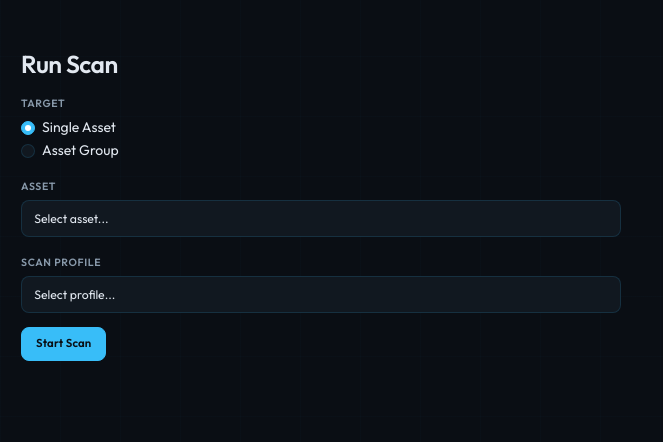
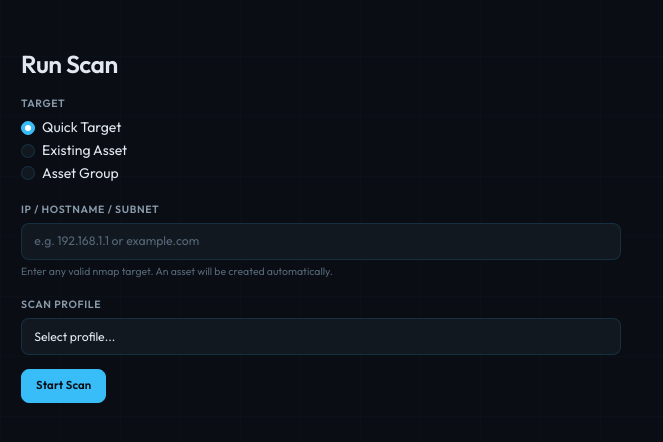
Before and after one commit to wh1sk3ys1x/nmapctf, a FastAPI app: page /scans/run in a window 1280 px wide. Shown: the part 64-506 px from the top of the page, without its empty margins (0-663 px from the left). Run offline with FastAPI, Linux system fonts and the light colour scheme; the visitor is signed in with stand-in values (Sample User, id 1); data comes from the database, SQL or seed files in the repository; data that the repository does not hold is empty.

Commit message:
Add quick target option to run scan form

```diff
--- a/web/app/templates/scans/run.html
+++ b/web/app/templates/scans/run.html
@@ -7,15 +7,24 @@
   <div class="mb-3">
     <label class="form-label">Target</label>
     <div class="form-check">
-      <input class="form-check-input" type="radio" name="target_type" id="target_asset" value="asset" checked onchange="toggleTarget()">
-      <label class="form-check-label" for="target_asset">Single Asset</label>
+      <input class="form-check-input" type="radio" name="target_type" id="target_quick" value="quick" checked onchange="toggleTarget()">
+      <label class="form-check-label" for="target_quick">Quick Target</label>
+    </div>
+    <div class="form-check">
+      <input class="form-check-input" type="radio" name="target_type" id="target_asset" value="asset" onchange="toggleTarget()">
+      <label class="form-check-label" for="target_asset">Existing Asset</label>
     </div>
     <div class="form-check">
       <input class="form-check-input" type="radio" name="target_type" id="target_group" value="group" onchange="toggleTarget()">
       <label class="form-check-label" for="target_group">Asset Group</label>
     </div>
   </div>
-  <div class="mb-3" id="asset_field">
+  <div class="mb-3" id="quick_field">
+    <label for="quick_target" class="form-label">IP / Hostname / Subnet</label>
+    <input type="text" class="form-control" id="quick_target" name="quick_target" placeholder="e.g. 192.168.1.1 or example.com">
+    <div class="form-text">Enter any valid nmap target. An asset will be created automatically.</div>
+  </div>
+  <div class="mb-3" id="asset_field" style="display: none;">
     <label for="asset_id" class="form-label">Asset</label>
     <select class="form-select" id="asset_id" name="asset_id">
       <option value="">Select asset...</option>
@@ -47,11 +56,10 @@
 
 <script>
 function toggleTarget() {
-  const isGroup = document.getElementById('target_group').checked;
-  document.getElementById('asset_field').style.display = isGroup ? 'none' : '';
-  document.getElementById('group_field').style.display = isGroup ? '' : 'none';
-  document.getElementById('asset_id').required = !isGroup;
-  document.getElementById('asset_group_id').required = isGroup;
+  const mode = document.querySelector('input[name="target_type"]:checked').value;
+  document.getElementById('quick_field').style.display = mode === 'quick' ? '' : 'none';
+  document.getElementById('asset_field').style.display = mode === 'asset' ? '' : 'none';
+  document.getElementById('group_field').style.display = mode === 'group' ? '' : 'none';
 }
 </script>
 {% endblock %}
```
